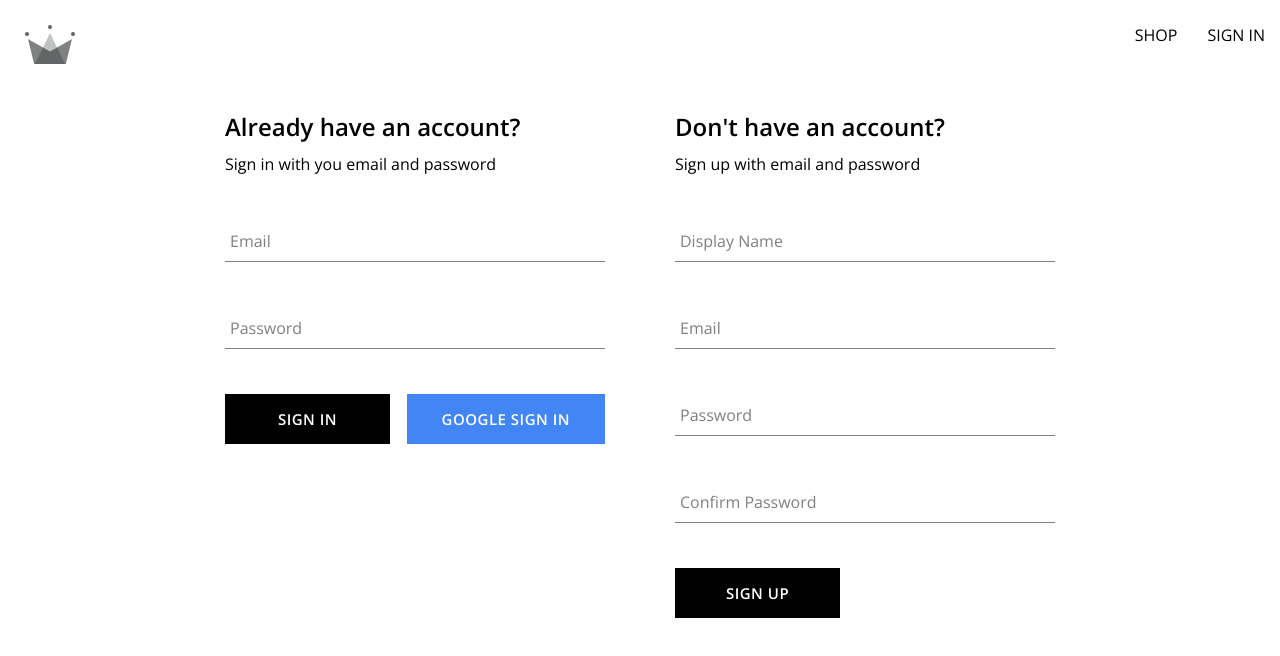
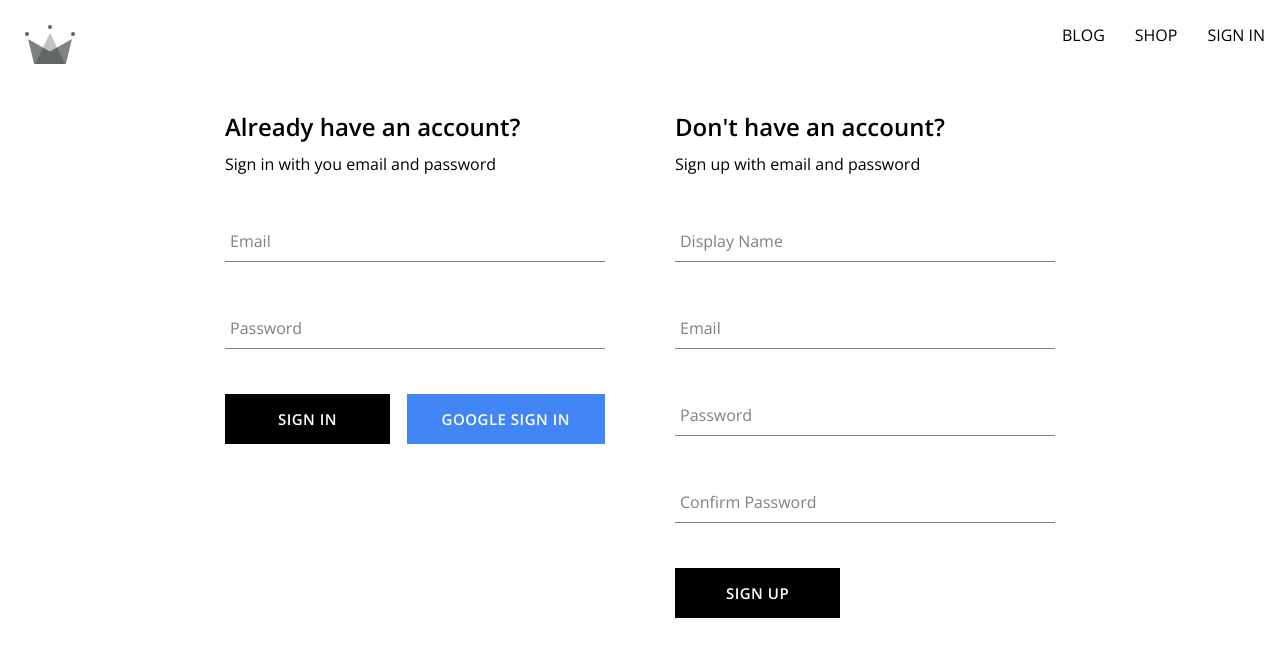
Before and after one commit to Lexx813/king-clothing, a React (Create React App) app: page /auth in a window 1280 px wide. Shown: the top 656 px of the page. Built offline with nearby package versions, Linux system fonts and the light colour scheme; no server answers.

Commit message:
added conext for user auth

```diff
--- a/src/App.js
+++ b/src/App.js
@@ -3,6 +3,8 @@ import { Routes, Route } from "react-router-dom";
 import Home from "./routes/home/home.component";
 import Navigation from "./components/navigation/navigation.component";
 import Authentication from "./routes/authentication/authentication.component";
+
+import Blog from "./routes/blog/blog.component";
 
 const Shop = () => {
   return <h1>Shop page</h1>;
@@ -15,6 +17,7 @@ const App = () => {
         <Route index element={<Home />} />
         <Route path='/auth' element={<Authentication />} />
         <Route path='/shop' element={<Shop />} />
+        <Route path='/blog' element={<Blog />} />
       </Route>
     </Routes>
   );
--- a/src/components/navigation/navigation.component.jsx
+++ b/src/components/navigation/navigation.component.jsx
@@ -1,11 +1,16 @@
-import { Fragment } from "react";
+import { Fragment, useContext } from "react";
 import { Outlet, Link } from "react-router-dom";
 
 import { ReactComponent as CrwnLogo } from "../../assets/crown (2).svg";
+import { UserContext } from "../../contexts/user.context";
+
+import { signOutUser } from "../../utils/firebase/firebase.utils.js";
 
 import "./navigation.styles.scss";
 
 const Navigation = () => {
+  const { currentUser } = useContext(UserContext);
+
   return (
     <Fragment>
       <div className='navigation'>
@@ -14,12 +19,21 @@ const Navigation = () => {
         </Link>
 
         <div className='nav-links-container'>
+          <Link className='nav-link' to='/blog'>
+            BLOG
+          </Link>
           <Link className='nav-link' to='/shop'>
             SHOP
           </Link>
-          <Link className='nav-link' to='/auth'>
-            SIGN IN
-          </Link>
+          {currentUser ? (
+            <span className='nav-link' onClick={signOutUser}>
+              SIGN OUT
+            </span>
+          ) : (
+            <Link className='nav-link' to='/auth'>
+              SIGN IN
+            </Link>
+          )}
         </div>
       </div>
       <Outlet />
--- a/src/components/sign-in-form/sign-in-form.component.jsx
+++ b/src/components/sign-in-form/sign-in-form.component.jsx
@@ -1,4 +1,4 @@
-import { useState } from "react";
+import { useState, useContext } from "react";
 
 import FormInput from "../form-input/form-input.component";
 import Button from "../button/button.component";
@@ -24,16 +24,14 @@ const SignInForm = () => {
     setFormFields(defaultFormFields);
   };
   const signInWithGoogle = async () => {
-    const { user } = await signInWithGooglePopup();
-    createUserDocFromAuth(user);
+    await signInWithGooglePopup();
   };
 
   const handleSubmit = async e => {
     e.preventDefault();
 
     try {
-      const res = await signInAuthUserWithEmailAndPassword(email, password);
-      console.log(res);
+      await signInAuthUserWithEmailAndPassword(email, password);
       resetFormFields();
     } catch (err) {
       switch (err.code) {
--- a/src/components/sign-up-form/sign-up-form.component.jsx
+++ b/src/components/sign-up-form/sign-up-form.component.jsx
@@ -21,8 +21,6 @@ const SignUpForm = () => {
   const [formFields, setFormFields] = useState(defaultFormFields);
   const { displayName, email, password, confirmPassword } = formFields;
 
-  console.log(formFields);
-
   const resetFormFields = () => {
     setFormFields(defaultFormFields);
   };
@@ -30,7 +28,7 @@ const SignUpForm = () => {
   const handleSubmit = async e => {
     e.preventDefault();
     if (password !== confirmPassword) {
-      alert("passwords do match");
+      alert("passwords don't match");
       return;
     }
     try {
@@ -38,6 +36,7 @@ const SignUpForm = () => {
         email,
         password
       );
+
       await createUserDocFromAuth(user, { displayName });
       resetFormFields();
     } catch (err) {
--- /dev/null
+++ b/src/contexts/user.context.jsx
@@ -0,0 +1,28 @@
+import { createContext, useState, useEffect } from "react";
+
+import {
+  onAuthStateChangedListener,
+  createUserDocFromAuth,
+} from "../utils/firebase/firebase.utils";
+
+export const UserContext = createContext({
+  currentUser: null,
+  setCurrentUser: () => null,
+});
+
+export const UserProvider = ({ children }) => {
+  const [currentUser, setCurrentUser] = useState(null);
+  const value = { currentUser, setCurrentUser };
+
+  useEffect(() => {
+    const unsubscribe = onAuthStateChangedListener(user => {
+      if (user) {
+        createUserDocFromAuth(user);
+      }
+      setCurrentUser(user);
+    });
+    return unsubscribe;
+  }, []);
+
+  return <UserContext.Provider value={value}>{children}</UserContext.Provider>;
+};
--- a/src/index.js
+++ b/src/index.js
@@ -1,21 +1,20 @@
 import React from "react";
 import { createRoot } from "react-dom/client";
 import { BrowserRouter } from "react-router-dom";
+
+import App from "./App";
+import { UserProvider } from "./contexts/user.context";
+
 import "./index.scss";
-import App from "./App";
-import reportWebVitals from "./reportWebVitals";
 
 const container = document.getElementById("app");
 const root = createRoot(container);
 root.render(
   <React.StrictMode>
     <BrowserRouter>
-      <App />
+      <UserProvider>
+        <App />
+      </UserProvider>
     </BrowserRouter>
   </React.StrictMode>
 );
-
-// If you want to start measuring performance in your app, pass a function
-// to log results (for example: reportWebVitals(console.log))
-// or send to an analytics endpoint. Learn more: https://bit.ly/CRA-vitals
-reportWebVitals();
--- /dev/null
+++ b/src/routes/blog/blog.component.jsx
@@ -0,0 +1,5 @@
+const Blog = () => {
+  return <h1>Blog page</h1>;
+};
+
+export default Blog;
--- a/src/utils/firebase/firebase.utils.js
+++ b/src/utils/firebase/firebase.utils.js
@@ -6,6 +6,8 @@ import {
   GoogleAuthProvider,
   createUserWithEmailAndPassword,
   signInWithEmailAndPassword,
+  signOut,
+  onAuthStateChanged,
 } from "firebase/auth";
 import { getFirestore, doc, getDoc, setDoc } from "firebase/firestore";
 
@@ -70,3 +72,6 @@ export const signInAuthUserWithEmailAndPassword = async (email, password) => {
   if (!email || !password) return;
   return await signInWithEmailAndPassword(auth, email, password);
 };
+export const signOutUser = async () => await signOut(auth);
+
+export const onAuthStateChangedListener = cb => onAuthStateChanged(auth, cb);
```
